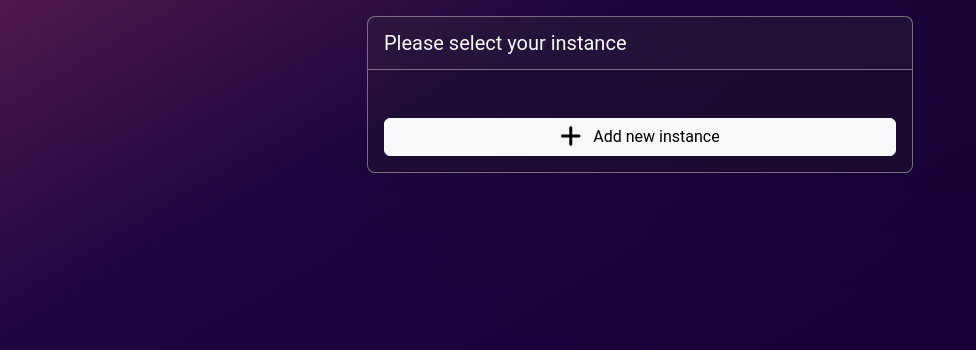
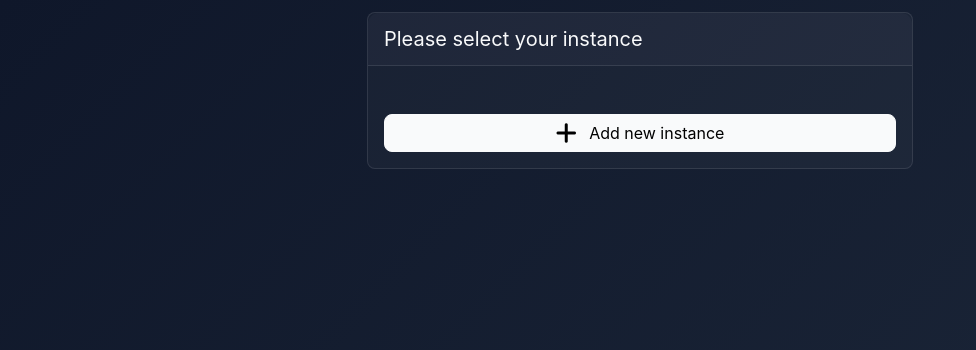
Before and after one commit to TheCuriousGoose/meilisearch-ui, a Vue app: page / in a window 1280 px wide. Shown: the top 350 px of the page, without its empty margins (0-976 px from the left). Built offline with nearby package versions, Linux system fonts and the light colour scheme.

Commit message:
Improved styling

```diff
--- a/src/App.vue
+++ b/src/App.vue
@@ -1,9 +1,235 @@
 <script setup lang="ts">
 import { RouterView } from 'vue-router'
+import { ref, onMounted } from 'vue'
+
+// Layout customization options
+const layoutOptions = ref({
+    sidebarCollapsed: false,
+    contentWidth: 'fluid',
+    theme: 'dark',
+    navPosition: 'top',
+});
+
+// Toggle sidebar collapsed state
+const toggleSidebar = () => {
+    layoutOptions.value.sidebarCollapsed = !layoutOptions.value.sidebarCollapsed;
+    localStorage.setItem('layoutOptions', JSON.stringify(layoutOptions.value));
+};
+
+// Load saved layout preferences from localStorage
+onMounted(() => {
+    const savedOptions = localStorage.getItem('layoutOptions');
+    if (savedOptions) {
+        layoutOptions.value = JSON.parse(savedOptions);
+    }
+});
 </script>
 
 <template>
-    <main class="pt-3">
-        <RouterView />
-    </main>
+    <div class="app-container" :class="`theme-${layoutOptions.theme}`">
+
+        <div class="app-body">
+            <!-- Side Navigation -->
+            <aside v-if="layoutOptions.navPosition === 'side'" class="app-sidebar"
+                :class="{ 'collapsed': layoutOptions.sidebarCollapsed }">
+                <div class="sidebar-header">
+                    <span class="gradient-text">Meili Tool</span>
+                    <button class="btn btn-icon sidebar-toggle" @click="toggleSidebar">
+                        <i class="fas"
+                            :class="layoutOptions.sidebarCollapsed ? 'fa-chevron-right' : 'fa-chevron-left'"></i>
+                    </button>
+                </div>
+                <nav class="sidebar-nav">
+                    <!-- Sidebar navigation items would go here -->
+                </nav>
+            </aside>
+
+            <!-- Main Content -->
+            <main class="app-content" :class="{
+                'with-sidebar': layoutOptions.navPosition === 'side',
+                'with-header': layoutOptions.navPosition === 'top',
+                'container': layoutOptions.contentWidth === 'fixed',
+                'container-fluid': layoutOptions.contentWidth === 'fluid'
+            }">
+                <RouterView v-slot="{ Component }">
+                    <transition name="fade" mode="out-in">
+                        <component :is="Component" />
+                    </transition>
+                </RouterView>
+            </main>
+        </div>
+    </div>
 </template>
+
+<style>
+/* Layout variables for customization */
+:root {
+    --header-height: 64px;
+    --sidebar-width: 250px;
+    --sidebar-collapsed-width: 70px;
+    --content-padding: 1.5rem;
+    --content-max-width: 1400px;
+}
+</style>
+
+<style scoped>
+/* Base layout */
+.app-container {
+    min-height: 100vh;
+    display: flex;
+    flex-direction: column;
+}
+
+.theme-dark {
+    background: linear-gradient(135deg, #0f172a 0%, #1e293b 100%);
+    color: var(--bs-light);
+}
+
+.theme-light {
+    background: linear-gradient(135deg, #f8fafc 0%, #e2e8f0 100%);
+    color: var(--bs-dark);
+}
+
+/* Header styles */
+.app-header {
+    height: var(--header-height);
+    position: sticky;
+    top: 0;
+    z-index: 1000;
+    background: rgba(15, 23, 42, 0.8);
+    backdrop-filter: blur(8px);
+    border-bottom: 1px solid var(--bs-border-color);
+}
+
+.app-header-inner {
+    height: 100%;
+    display: flex;
+    align-items: center;
+    justify-content: space-between;
+    padding: 0 var(--content-padding);
+}
+
+.app-header-logo {
+    font-size: 1.5rem;
+    font-weight: 600;
+}
+
+.app-header-nav {
+    display: flex;
+    gap: 1rem;
+}
+
+.app-header-actions {
+    display: flex;
+    gap: 0.5rem;
+}
+
+/* Body layout */
+.app-body {
+    display: flex;
+    flex: 1;
+}
+
+/* Sidebar styles */
+.app-sidebar {
+    width: var(--sidebar-width);
+    flex-shrink: 0;
+    background: rgba(15, 23, 42, 0.8);
+    backdrop-filter: blur(8px);
+    border-right: 1px solid var(--bs-border-color);
+    transition: width 0.3s ease;
+    padding: var(--content-padding);
+    display: flex;
+    flex-direction: column;
+    height: 100vh;
+    position: sticky;
+    top: 0;
+}
+
+.app-sidebar.collapsed {
+    width: var(--sidebar-collapsed-width);
+}
+
+.sidebar-header {
+    display: flex;
+    align-items: center;
+    justify-content: space-between;
+    margin-bottom: 1.5rem;
+    height: 48px;
+}
+
+.sidebar-nav {
+    flex: 1;
+    overflow-y: auto;
+}
+
+/* Main content styles */
+.app-content {
+    flex: 1;
+    padding: var(--content-padding);
+    margin: 0 auto;
+    width: 100%;
+}
+
+.app-content.with-sidebar {
+    margin-left: 0;
+}
+
+.app-content.with-header {
+    padding-top: calc(var(--content-padding) / 2);
+}
+
+/* Button icon */
+.btn-icon {
+    width: 36px;
+    height: 36px;
+    padding: 0;
+    display: flex;
+    align-items: center;
+    justify-content: center;
+    border-radius: 50%;
+}
+
+/* Transitions */
+.fade-enter-active,
+.fade-leave-active {
+    transition: opacity 0.3s ease;
+}
+
+.fade-enter-from,
+.fade-leave-to {
+    opacity: 0;
+}
+
+/* Responsive adjustments */
+@media (max-width: 992px) {
+    :root {
+        --sidebar-width: 220px;
+    }
+
+    .app-sidebar {
+        position: fixed;
+        z-index: 1050;
+        transform: translateX(-100%);
+    }
+
+    .app-sidebar.active {
+        transform: translateX(0);
+    }
+
+    .app-content.with-sidebar {
+        margin-left: 0;
+    }
+}
+
+@media (max-width: 768px) {
+    :root {
+        --header-height: 56px;
+        --content-padding: 1rem;
+    }
+
+    .app-header-logo {
+        font-size: 1.25rem;
+    }
+}
+</style>
--- a/src/assets/scss/_variables.scss
+++ b/src/assets/scss/_variables.scss
@@ -1,17 +1,38 @@
-$primary: #463698;
-$secondary: #ff5cb2;
-$success: #28a745;
-$info: #17a2b8;
-$warning: #ffc107;
-$danger: #dc3545;
-$light: #f8f9fa;
-$dark: #343a40;
+// Modern color palette
+$primary: #6366f1; // Indigo
+$secondary: #ec4899; // Pink
+$success: #22c55e; // Green
+$info: #0ea5e9; // Sky blue
+$warning: #f59e0b; // Amber
+$danger: #ef4444; // Red
+$light: #f9fafb;
+$dark: #111827;
 
-$transparent-white: rgba(36, 32, 32, 0.259);
-$border-color: hsla(0, 0%, 100%, 0.4);
+// Background colors
+$bg-dark: #0f172a; // Slate 900
+$transparent-white: rgba(255, 255, 255, 0.03);
+$border-color: rgba(255, 255, 255, 0.1);
 
-$font-family-base: 'Roboto', sans-serif;
+// Typography
+$font-family-base: 'Inter', 'Roboto', sans-serif;
 $font-size-base: 1rem;
 
+// Links
 $link-color: $primary;
-$link-hover-color: darken($primary, 10%);
+$link-hover-color: lighten($primary, 10%);
+
+// Modern UI Variables
+$card-border-radius: 0.75rem;
+$btn-border-radius: 0.5rem;
+$transition-base: all 0.2s ease-in-out;
+$box-shadow: 0 4px 6px -1px rgba(0, 0, 0, 0.1), 0 2px 4px -1px rgba(0, 0, 0, 0.06);
+$box-shadow-lg: 0 10px 15px -3px rgba(0, 0, 0, 0.1), 0 4px 6px -2px rgba(0, 0, 0, 0.05);
+
+// Filter specific variables
+$filter-border-radius: $card-border-radius;
+$filter-bg: rgba(17, 24, 39, 0.4);
+$filter-border-color: $border-color;
+$filter-item-bg: rgba(0, 0, 0, 0.1);
+$filter-item-hover-bg: rgba(255, 255, 255, 0.05);
+$filter-pill-bg: rgba($primary, 0.15);
+$filter-pill-border: rgba($primary, 0.2);
```
